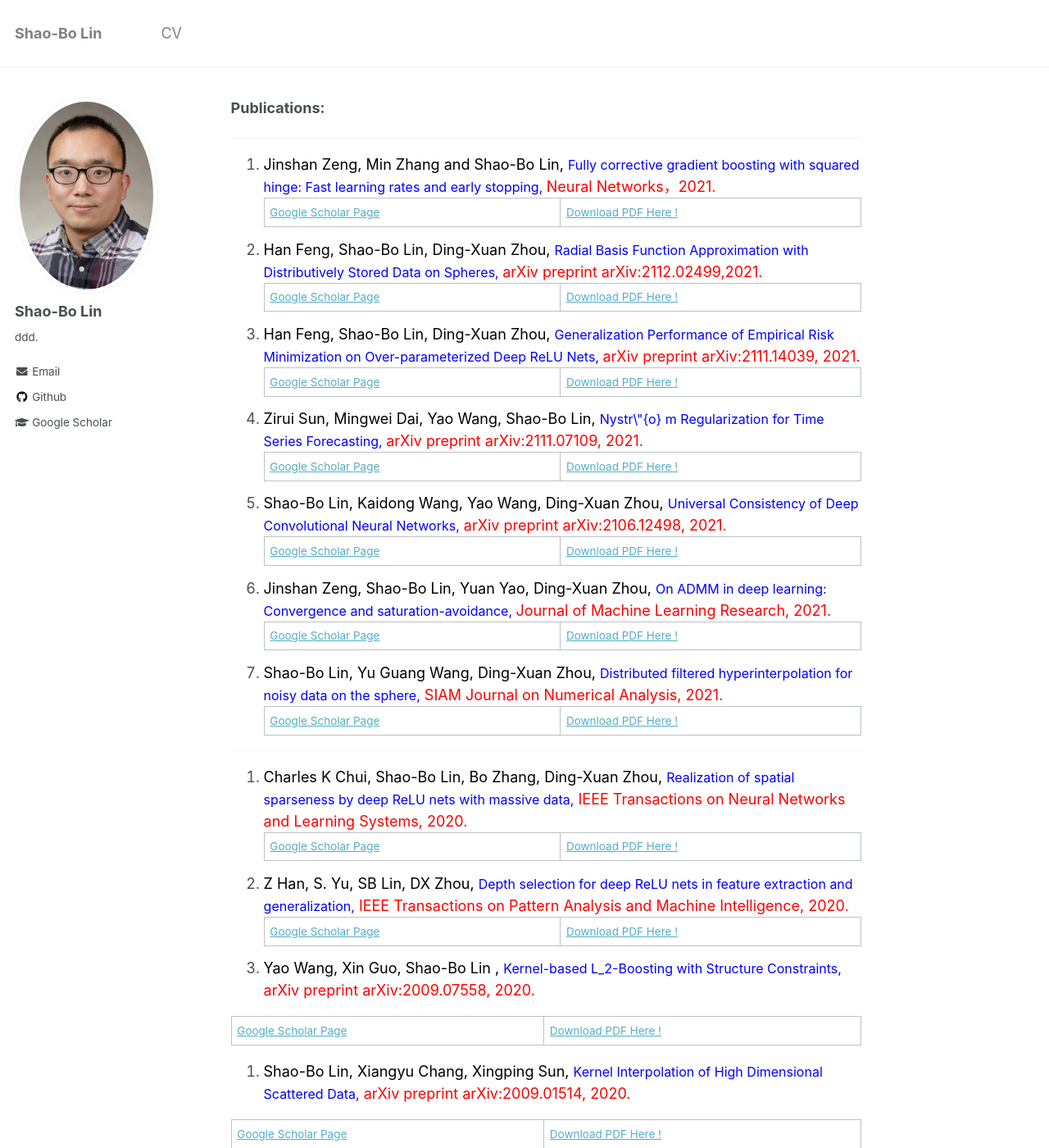
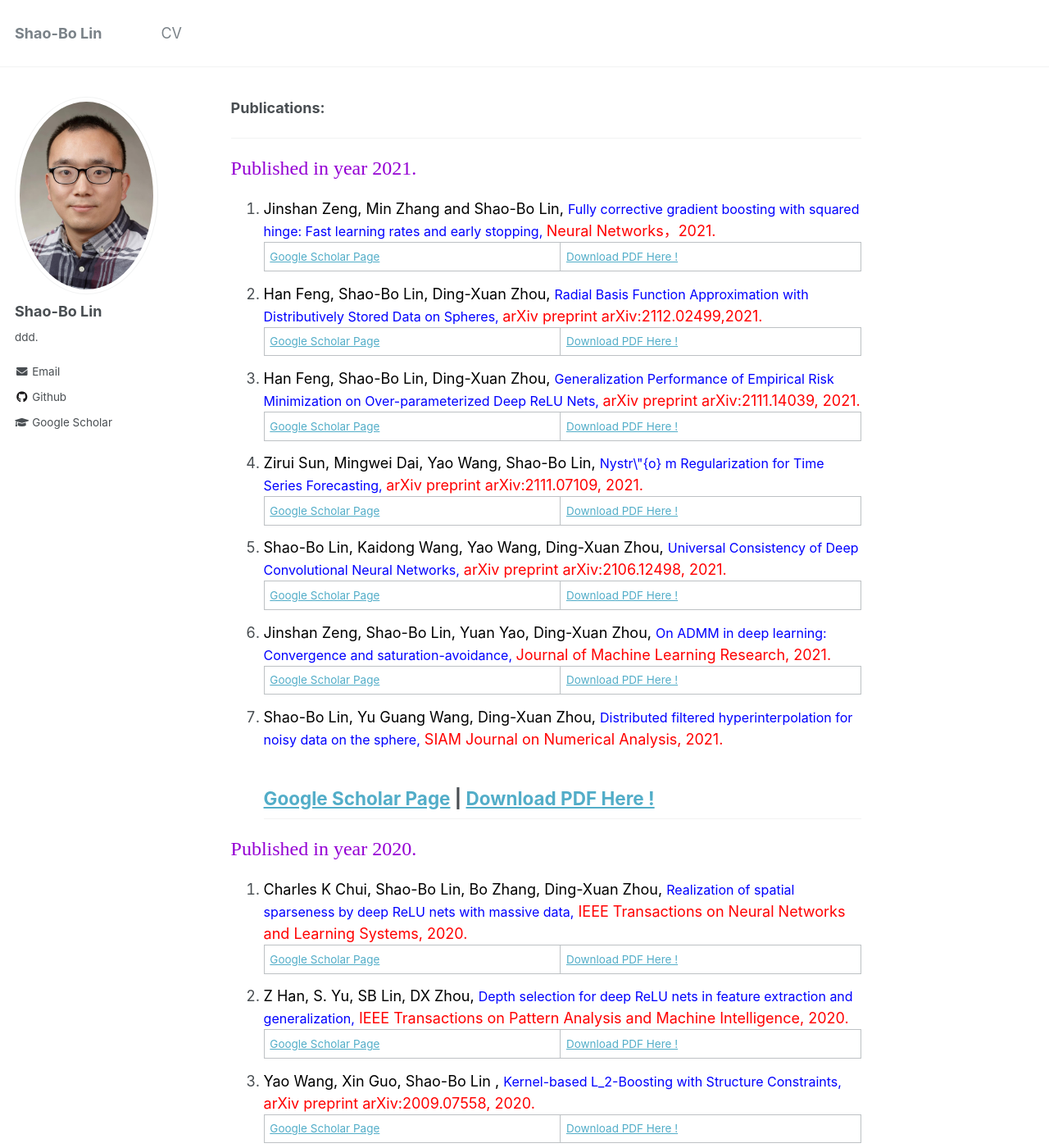
Before and after one commit to JxwangLearningTheory/JxwangLearningTheory.github.io, a Jekyll site: the page built from _pages/about.md, in a window 1280 px wide and 1400 px high. Shown: the whole window at 82% size. Built offline with Jekyll 4.4.1, drawn with Linux system fonts in a browser that asks for light colours.

Commit message:
Update about.md

```diff
--- a/_pages/about.md
+++ b/_pages/about.md
@@ -8,7 +8,7 @@ author_profile: true
 
 ------
 
-
+<font face="华文彩云"  size=5 color ="DarkViolet"> Published in year 2021.</font>
 
 1. <font color ="black"> Jinshan Zeng, Min Zhang and Shao-Bo Lin,</font><font size=3 color ="blue"> Fully corrective gradient boosting with squared hinge: Fast learning rates and early stopping, </font> <font color ="red"> Neural Networks，2021.</font>
 
@@ -39,8 +39,9 @@ author_profile: true
 7. <font color ="black"> Shao-Bo Lin, Yu Guang Wang, Ding-Xuan Zhou,</font><font size=3 color ="blue">  Distributed filtered hyperinterpolation for noisy data on the sphere,</font> <font color ="red">SIAM Journal on Numerical Analysis, 2021.</font>
 
    [Google Scholar Page](https://scholar.google.com/citations?view_op=view_citation&hl=en&user=dGt4l6QAAAAJ&sortby=pubdate&citation_for_view=dGt4l6QAAAAJ:Vztgr1qGG8IC) | [Download PDF Here !](https://jxwanglearningtheory.github.io/files/2021_DISTRIBUTED_FILTERED_HYPERINTERPOLATION.pdf)
+------
 
-------
+<font face="华文彩云"  size=5 color ="DarkViolet"> Published in year 2020.</font>
 
 
 8. <font color ="black">  Charles K Chui, Shao-Bo Lin, Bo Zhang, Ding-Xuan Zhou,</font><font size=3 color ="blue">  Realization of spatial sparseness by deep ReLU nets with massive data,</font> <font color ="red"> IEEE Transactions on Neural Networks and Learning Systems, 2020.</font>
@@ -54,30 +55,30 @@ author_profile: true
 
 10. <font color ="black">Yao Wang, Xin Guo, Shao-Bo Lin  ,</font><font size=3 color ="blue">  Kernel-based L_2-Boosting with Structure Constraints,</font> <font color ="red"> arXiv preprint arXiv:2009.07558, 2020.</font>
 
-   [Google Scholar Page](https://scholar.google.com/citations?view_op=view_citation&hl=en&user=dGt4l6QAAAAJ&sortby=pubdate&citation_for_view=dGt4l6QAAAAJ:oursBaop5wYC) | [Download PDF Here !](https://jxwanglearningtheory.github.io/files/2020_Kernel-based.pdf)
+      [Google Scholar Page](https://scholar.google.com/citations?view_op=view_citation&hl=en&user=dGt4l6QAAAAJ&sortby=pubdate&citation_for_view=dGt4l6QAAAAJ:oursBaop5wYC) | [Download PDF Here !](https://jxwanglearningtheory.github.io/files/2020_Kernel-based.pdf)
 
 
 11. <font color ="black"> Shao-Bo Lin, Xiangyu Chang, Xingping Sun,</font><font size=3 color ="blue">  Kernel Interpolation of High Dimensional Scattered Data,</font> <font color ="red">arXiv preprint arXiv:2009.01514, 2020.</font>
 
-   [Google Scholar Page](https://scholar.google.com/citations?view_op=view_citation&hl=en&user=dGt4l6QAAAAJ&sortby=pubdate&citation_for_view=dGt4l6QAAAAJ:MDX3w3dAD3YC ) | [Download PDF Here !](https://jxwanglearningtheory.github.io/files/2020_Kernel_Interpolation.pdf)
+      [Google Scholar Page](https://scholar.google.com/citations?view_op=view_citation&hl=en&user=dGt4l6QAAAAJ&sortby=pubdate&citation_for_view=dGt4l6QAAAAJ:MDX3w3dAD3YC ) | [Download PDF Here !](https://jxwanglearningtheory.github.io/files/2020_Kernel_Interpolation.pdf)
 
 
 12. <font color ="black">  Shao-Bo Lin, Jian Fang, Xiangyu Chang,</font><font size=3 color ="blue"> Learning with selected features,</font> <font color ="red"> IEEE Transactions on Cybernetics, 2020.</font>
 
-   [Google Scholar Page](https://scholar.google.com/citations?view_op=view_citation&hl=en&user=dGt4l6QAAAAJ&sortby=pubdate&citation_for_view=dGt4l6QAAAAJ:qsWQJNntlusC ) | [Download PDF Here !](https://jxwanglearningtheory.github.io/files/2020_learning_with_selected_features.pdf)
+      [Google Scholar Page](https://scholar.google.com/citations?view_op=view_citation&hl=en&user=dGt4l6QAAAAJ&sortby=pubdate&citation_for_view=dGt4l6QAAAAJ:qsWQJNntlusC ) | [Download PDF Here !](https://jxwanglearningtheory.github.io/files/2020_learning_with_selected_features.pdf)
 
 
 13. <font color ="black"> Di Wang, Jinshan Zeng, Shao-Bo Lin,</font><font size=3 color ="blue">  Random sketching for neural networks with ReLU,</font> <font color ="red"> IEEE transactions on neural networks and learning systems, 2020.</font>
 
-   [Google Scholar Page](https://scholar.google.com/citations?view_op=view_citation&hl=en&user=dGt4l6QAAAAJ&sortby=pubdate&citation_for_view=dGt4l6QAAAAJ:cNe27ouKFcQC) | [Download PDF Here !](https://jxwanglearningtheory.github.io/files/2020_random_sketching.pdf)
+      [Google Scholar Page](https://scholar.google.com/citations?view_op=view_citation&hl=en&user=dGt4l6QAAAAJ&sortby=pubdate&citation_for_view=dGt4l6QAAAAJ:cNe27ouKFcQC) | [Download PDF Here !](https://jxwanglearningtheory.github.io/files/2020_random_sketching.pdf)
 
 
 14. <font color ="black"> Zirui Sun, Shao-Bo Lin,</font><font size=3 color ="blue">  Distributed Learning with Dependent Samples,</font> <font color ="red">arXiv preprint arXiv:2002.03757, 2020.</font>
 
-   [Google Scholar Page](https://scholar.google.com/citations?view_op=view_citation&hl=en&user=dGt4l6QAAAAJ&sortby=pubdate&citation_for_view=dGt4l6QAAAAJ:sbeIDTyQOFgC) | [Download PDF Here !](https://jxwanglearningtheory.github.io/files/2020_Distributed_Learning_with_Dependent_Samples.pdf)
+    [Google Scholar Page](https://scholar.google.com/citations?view_op=view_citation&hl=en&user=dGt4l6QAAAAJ&sortby=pubdate&citation_for_view=dGt4l6QAAAAJ:sbeIDTyQOFgC) | [Download PDF Here !](https://jxwanglearningtheory.github.io/files/2020_Distributed_Learning_with_Dependent_Samples.pdf)
 
 15. <font color ="black">Shao-Bo Lin, Di Wang, Ding-Xuan Zhou,</font><font size=3 color ="blue"> Distributed Kernel Ridge Regression with Communications.,</font> <font color ="red"> Journal of Machine Learning Research, 2020.</font>
 
-   [Google Scholar Page]( https://scholar.google.com/citations?view_op=view_citation&hl=en&user=dGt4l6QAAAAJ&sortby=pubdate&citation_for_view=dGt4l6QAAAAJ:SrKkpNFED5gC) | [Download PDF Here !](https://jxwanglearningtheory.github.io/files/2020_Distributed_Kernel.pdf)
+    [Google Scholar Page]( https://scholar.google.com/citations?view_op=view_citation&hl=en&user=dGt4l6QAAAAJ&sortby=pubdate&citation_for_view=dGt4l6QAAAAJ:SrKkpNFED5gC) | [Download PDF Here !](https://jxwanglearningtheory.github.io/files/2020_Distributed_Kernel.pdf)
 
 ------
```
